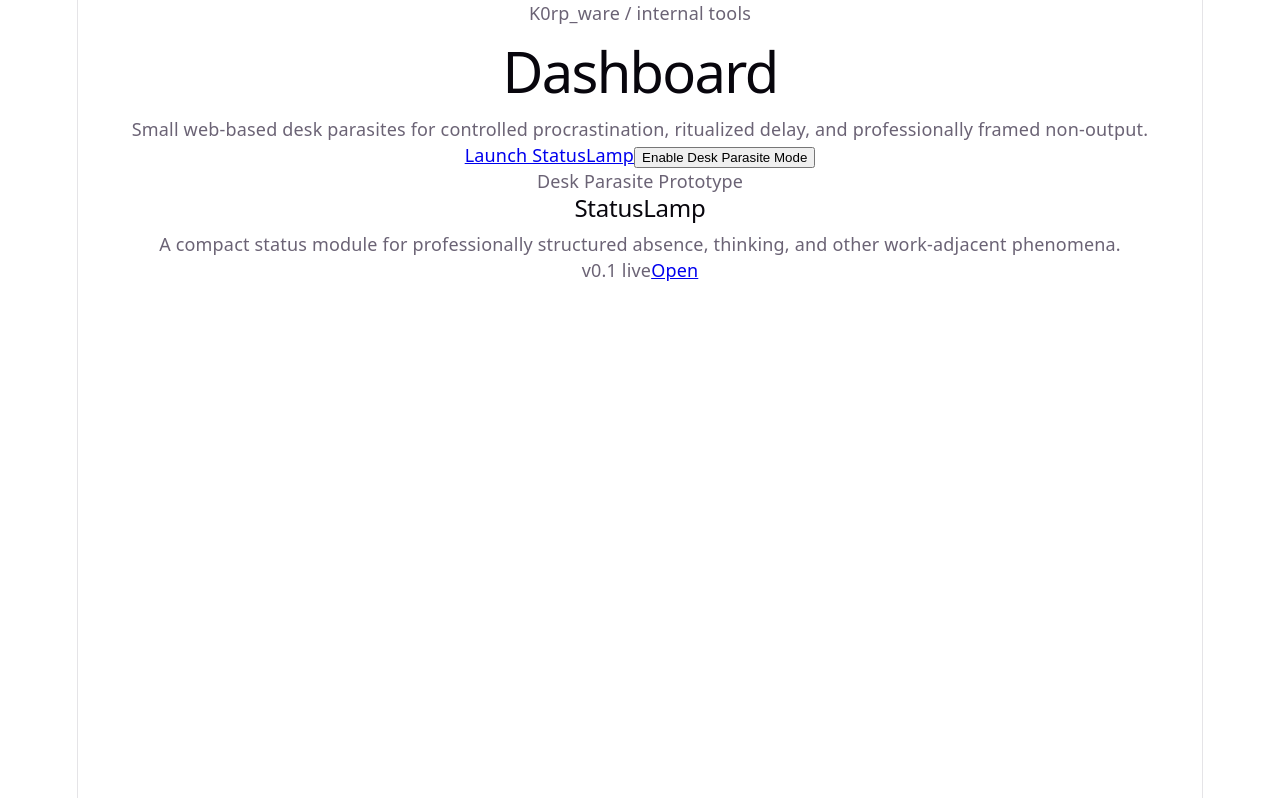
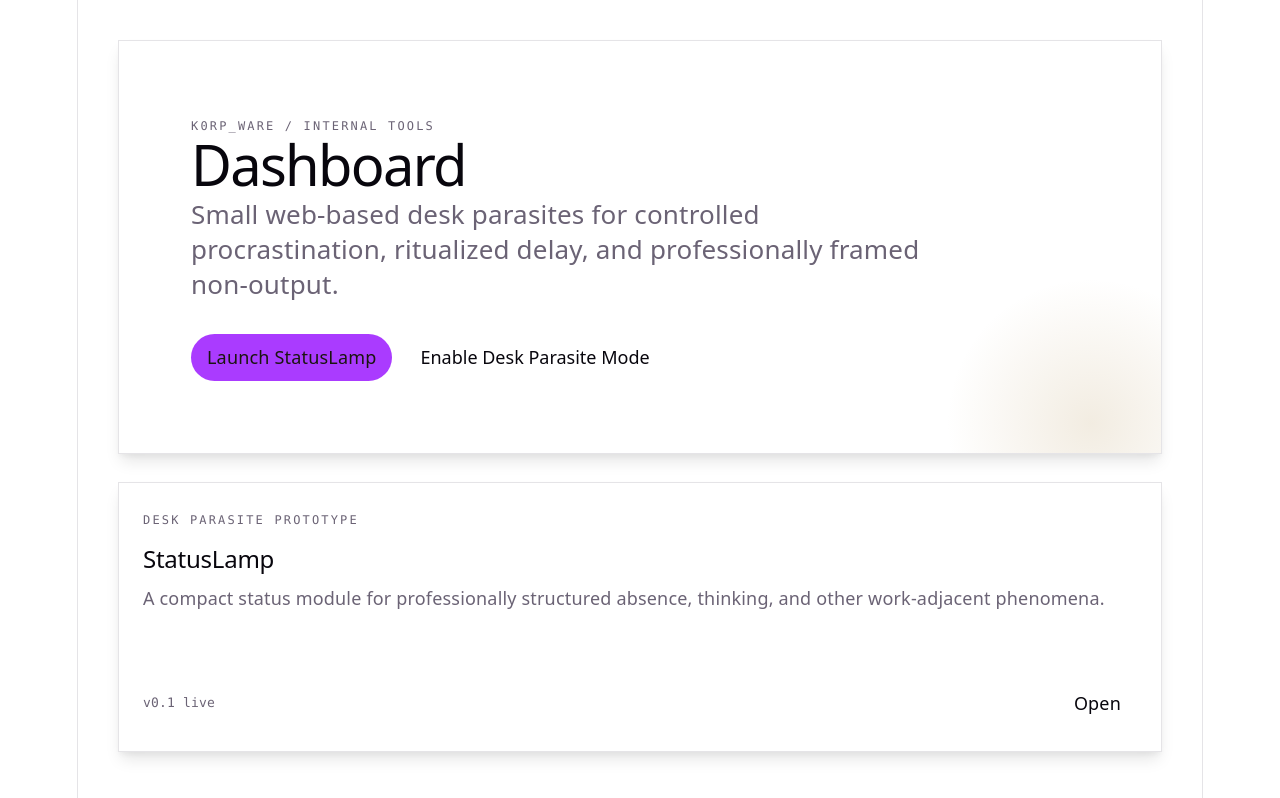
Before and after one commit to EinCorn/K0rp_ware, a React (Vite) app: page / in a window 1280 px wide. Built offline with nearby package versions, Linux system fonts and the light colour scheme.

Commit message:
Style K0rp_ware dashboard and StatusLamp

```diff
--- a/src/App.css
+++ b/src/App.css
@@ -1,184 +1,322 @@
-.counter {
-  font-size: 16px;
-  padding: 5px 10px;
-  border-radius: 5px;
-  color: var(--accent);
-  background: var(--accent-bg);
-  border: 2px solid transparent;
-  transition: border-color 0.3s;
-  margin-bottom: 24px;
+.dashboard-shell,
+.status-shell {
+  min-height: 100svh;
+  padding: 40px;
+  box-sizing: border-box;
+}
 
-  &:hover {
-    border-color: var(--accent-border);
+.dashboard-shell {
+  display: grid;
+  gap: 28px;
+  align-content: start;
+}
+
+.hero-panel,
+.module-card,
+.lamp-window {
+  border: 1px solid var(--border);
+  background: linear-gradient(180deg, var(--panel), var(--panel-deep));
+  box-shadow: var(--shadow);
+}
+
+.hero-panel {
+  padding: clamp(28px, 6vw, 72px);
+  text-align: left;
+  position: relative;
+  overflow: hidden;
+}
+
+.hero-panel::after {
+  content: '';
+  position: absolute;
+  inset: auto -80px -120px auto;
+  width: 300px;
+  height: 300px;
+  border-radius: 999px;
+  background: radial-gradient(circle, rgba(184, 151, 91, 0.18), transparent 68%);
+  pointer-events: none;
+}
+
+.system-label {
+  margin: 0 0 12px;
+  color: var(--muted);
+  font-family: var(--mono);
+  font-size: 12px;
+  letter-spacing: 0.18em;
+  text-transform: uppercase;
+}
+
+.hero-panel h1,
+.lamp-body h1 {
+  margin: 0;
+  max-width: 780px;
+}
+
+.hero-copy {
+  max-width: 760px;
+  margin: 20px 0 0;
+  color: var(--text);
+  font-size: clamp(18px, 2.4vw, 26px);
+  line-height: 1.35;
+}
+
+.hero-actions,
+.module-card-footer,
+.top-nav {
+  display: flex;
+  flex-wrap: wrap;
+  gap: 12px;
+  align-items: center;
+}
+
+.hero-actions {
+  margin-top: 32px;
+}
+
+.primary-button,
+.ghost-button,
+.module-card-footer a,
+.top-nav a,
+.top-nav button,
+.status-buttons button {
+  border: 1px solid var(--border-strong);
+  border-radius: 999px;
+  color: var(--text-h);
+  background: var(--button-bg);
+  font: inherit;
+  text-decoration: none;
+  padding: 10px 16px;
+  cursor: pointer;
+  transition:
+    border-color 160ms ease,
+    transform 160ms ease,
+    background 160ms ease;
+}
+
+.primary-button,
+.status-buttons button.active {
+  color: #1a150f;
+  border-color: var(--accent);
+  background: var(--accent);
+}
+
+.primary-button:hover,
+.ghost-button:hover,
+.module-card-footer a:hover,
+.top-nav a:hover,
+.top-nav button:hover,
+.status-buttons button:hover {
+  transform: translateY(-1px);
+  border-color: var(--accent);
+}
+
+.module-grid {
+  display: grid;
+  grid-template-columns: repeat(auto-fit, minmax(260px, 1fr));
+  gap: 18px;
+}
+
+.module-card {
+  min-height: 220px;
+  padding: 24px;
+  text-align: left;
+  display: flex;
+  flex-direction: column;
+  justify-content: space-between;
+}
+
+.module-card h2 {
+  margin: 0 0 12px;
+}
+
+.module-card p:not(.system-label) {
+  color: var(--text);
+}
+
+.module-card-footer {
+  justify-content: space-between;
+  margin-top: 24px;
+}
+
+.module-status {
+  color: var(--muted);
+  font-family: var(--mono);
+  font-size: 13px;
+}
+
+.status-shell {
+  display: grid;
+  gap: 18px;
+  align-content: start;
+}
+
+.status-shell.detached {
+  padding: 14px;
+  min-height: 100svh;
+}
+
+.top-nav {
+  justify-content: space-between;
+}
+
+.lamp-window {
+  text-align: left;
+  overflow: hidden;
+}
+
+.window-header {
+  min-height: 42px;
+  padding: 0 16px;
+  display: flex;
+  gap: 12px;
+  align-items: center;
+  border-bottom: 1px solid var(--border);
+  background: var(--panel-header);
+  color: var(--muted);
+  font-family: var(--mono);
+  font-size: 13px;
+}
+
+.window-dots {
+  display: flex;
+  gap: 7px;
+}
+
+.window-dots span {
+  width: 11px;
+  height: 11px;
+  border-radius: 999px;
+  background: var(--muted);
+  opacity: 0.75;
+}
+
+.window-dots span:nth-child(1) {
+  background: #b85b4f;
+}
+
+.window-dots span:nth-child(2) {
+  background: #b89b4f;
+}
+
+.window-dots span:nth-child(3) {
+  background: #6f925d;
+}
+
+.lamp-body {
+  padding: clamp(22px, 5vw, 48px);
+}
+
+.status-shell.detached .lamp-body {
+  padding: 22px;
+}
+
+.lamp-status-row {
+  display: flex;
+  gap: 18px;
+  align-items: center;
+}
+
+.status-light {
+  width: 26px;
+  height: 26px;
+  flex: 0 0 auto;
+  border-radius: 999px;
+  background: var(--lamp-color);
+  box-shadow: 0 0 28px var(--lamp-color);
+}
+
+.lamp-window[data-severity='green'] {
+  --lamp-color: #6f925d;
+}
+
+.lamp-window[data-severity='blue'] {
+  --lamp-color: #6d88a8;
+}
+
+.lamp-window[data-severity='amber'] {
+  --lamp-color: #b8975b;
+}
+
+.lamp-window[data-severity='red'] {
+  --lamp-color: #a85d58;
+}
+
+.lamp-window[data-severity='violet'] {
+  --lamp-color: #9b7ab3;
+}
+
+.lamp-window[data-severity='gray'] {
+  --lamp-color: #8a847a;
+}
+
+.status-description {
+  max-width: 680px;
+  margin: 18px 0 0;
+  color: var(--text);
+}
+
+.readout-grid {
+  display: grid;
+  grid-template-columns: repeat(2, minmax(0, 1fr));
+  gap: 12px;
+  margin: 28px 0;
+}
+
+.readout-card {
+  padding: 16px;
+  border: 1px solid var(--border);
+  background: var(--panel-soft);
+}
+
+.readout-card span {
+  display: block;
+  color: var(--muted);
+  font-family: var(--mono);
+  font-size: 12px;
+  text-transform: uppercase;
+  letter-spacing: 0.12em;
+}
+
+.readout-card strong {
+  display: block;
+  margin-top: 8px;
+  color: var(--text-h);
+  font-family: var(--mono);
+  font-size: clamp(20px, 4vw, 34px);
+  font-weight: 600;
+}
+
+.message-feed {
+  margin: 0;
+  padding: 18px;
+  color: var(--text-h);
+  border-left: 3px solid var(--lamp-color);
+  background: var(--panel-soft);
+  font-family: var(--mono);
+}
+
+.status-buttons {
+  margin-top: 28px;
+  display: flex;
+  flex-wrap: wrap;
+  gap: 10px;
+}
+
+.status-buttons button {
+  font-size: 14px;
+}
+
+@media (max-width: 720px) {
+  .dashboard-shell,
+  .status-shell {
+    padding: 18px;
   }
-  &:focus-visible {
-    outline: 2px solid var(--accent);
-    outline-offset: 2px;
+
+  .readout-grid {
+    grid-template-columns: 1fr;
+  }
+
+  .lamp-status-row {
+    align-items: flex-start;
   }
 }
-
-.hero {
-  position: relative;
-
-  .base,
-  .framework,
-  .vite {
-    inset-inline: 0;
-    margin: 0 auto;
-  }
-
-  .base {
-    width: 170px;
-    position: relative;
-    z-index: 0;
-  }
-
-  .framework,
-  .vite {
-    position: absolute;
-  }
-
-  .framework {
-    z-index: 1;
-    top: 34px;
-    height: 28px;
-    transform: perspective(2000px) rotateZ(300deg) rotateX(44deg) rotateY(39deg)
-      scale(1.4);
-  }
-
-  .vite {
-    z-index: 0;
-    top: 107px;
-    height: 26px;
-    width: auto;
-    transform: perspective(2000px) rotateZ(300deg) rotateX(40deg) rotateY(39deg)
-      scale(0.8);
-  }
-}
-
-#center {
-  display: flex;
-  flex-direction: column;
-  gap: 25px;
-  place-content: center;
-  place-items: center;
-  flex-grow: 1;
-
-  @media (max-width: 1024px) {
-    padding: 32px 20px 24px;
-    gap: 18px;
-  }
-}
-
-#next-steps {
-  display: flex;
-  border-top: 1px solid var(--border);
-  text-align: left;
-
-  & > div {
-    flex: 1 1 0;
-    padding: 32px;
-    @media (max-width: 1024px) {
-      padding: 24px 20px;
-    }
-  }
-
-  .icon {
-    margin-bottom: 16px;
-    width: 22px;
-    height: 22px;
-  }
-
-  @media (max-width: 1024px) {
-    flex-direction: column;
-    text-align: center;
-  }
-}
-
-#docs {
-  border-right: 1px solid var(--border);
-
-  @media (max-width: 1024px) {
-    border-right: none;
-    border-bottom: 1px solid var(--border);
-  }
-}
-
-#next-steps ul {
-  list-style: none;
-  padding: 0;
-  display: flex;
-  gap: 8px;
-  margin: 32px 0 0;
-
-  .logo {
-    height: 18px;
-  }
-
-  a {
-    color: var(--text-h);
-    font-size: 16px;
-    border-radius: 6px;
-    background: var(--social-bg);
-    display: flex;
-    padding: 6px 12px;
-    align-items: center;
-    gap: 8px;
-    text-decoration: none;
-    transition: box-shadow 0.3s;
-
-    &:hover {
-      box-shadow: var(--shadow);
-    }
-    .button-icon {
-      height: 18px;
-      width: 18px;
-    }
-  }
-
-  @media (max-width: 1024px) {
-    margin-top: 20px;
-    flex-wrap: wrap;
-    justify-content: center;
-
-    li {
-      flex: 1 1 calc(50% - 8px);
-    }
-
-    a {
-      width: 100%;
-      justify-content: center;
-      box-sizing: border-box;
-    }
-  }
-}
-
-#spacer {
-  height: 88px;
-  border-top: 1px solid var(--border);
-  @media (max-width: 1024px) {
-    height: 48px;
-  }
-}
-
-.ticks {
-  position: relative;
-  width: 100%;
-
-  &::before,
-  &::after {
-    content: '';
-    position: absolute;
-    top: -4.5px;
-    border: 5px solid transparent;
-  }
-
-  &::before {
-    left: 0;
-    border-left-color: var(--border);
-  }
-  &::after {
-    right: 0;
-    border-right-color: var(--border);
-  }
-}
```
